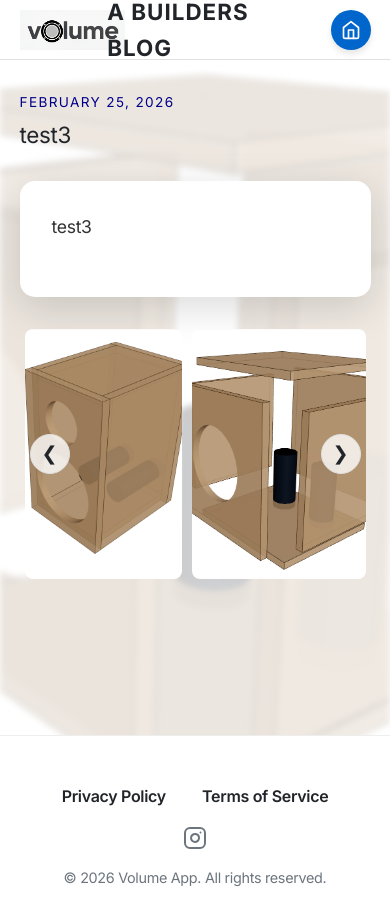
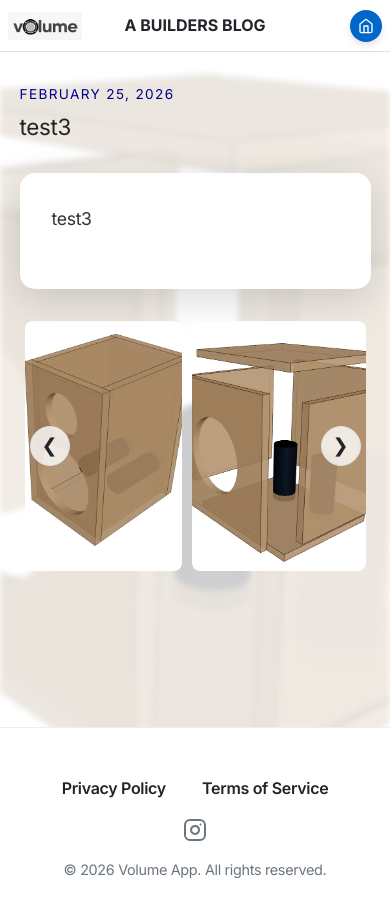
Before and after one commit to christianshort-bit/volume-blog, an Electron app: page public/index.html in a window 390 px wide. Drawn offline with Linux system fonts and the light colour scheme.

Commit message:
Fix header scaling on mobile devices

```diff
--- a/public/style.css
+++ b/public/style.css
@@ -179,6 +179,31 @@ a:hover {
 @media (max-width: 900px) {
     .nav-links-group {
         display: none;
+    }
+}
+
+@media (max-width: 600px) {
+    .main-header {
+        padding: 0.6rem 2%;
+    }
+
+    .header-title {
+        font-size: 1rem;
+        letter-spacing: 0px;
+    }
+
+    .logo-img {
+        max-height: 28px;
+    }
+
+    .home-btn {
+        width: 32px;
+        height: 32px;
+    }
+
+    .home-btn svg {
+        width: 16px;
+        height: 16px;
     }
 }
 
```
